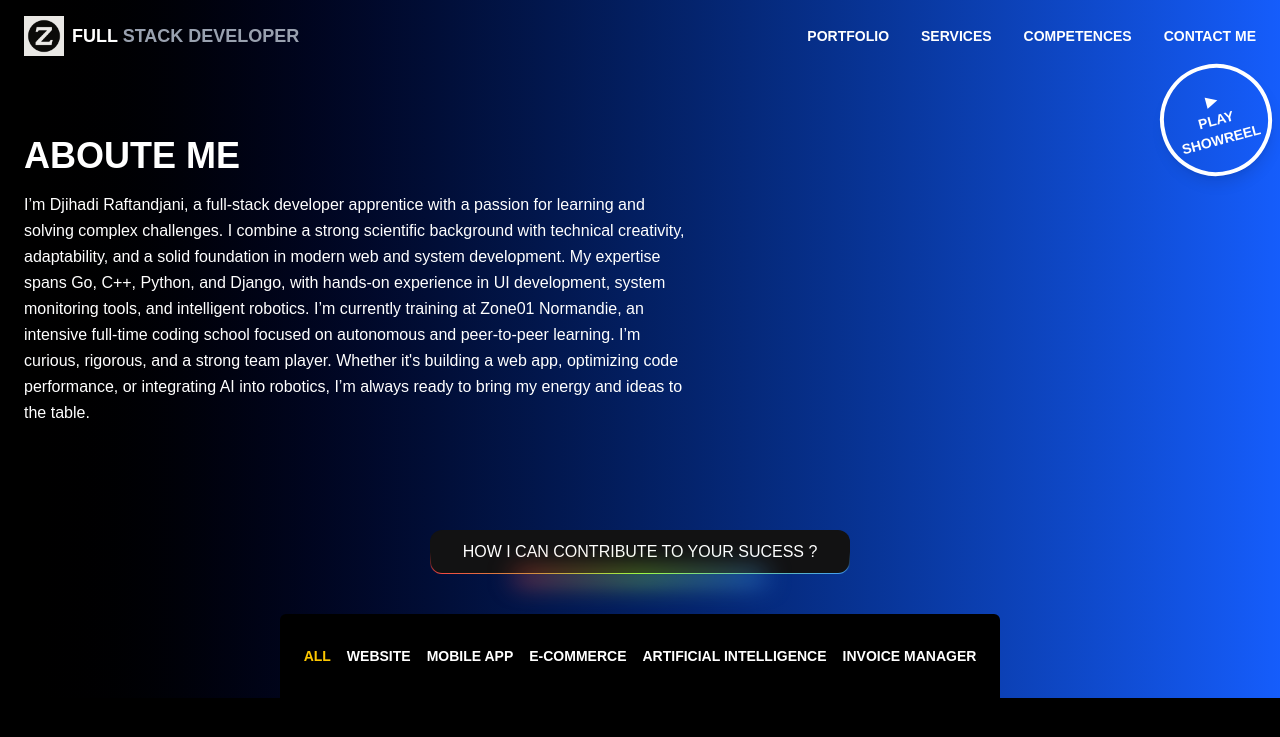
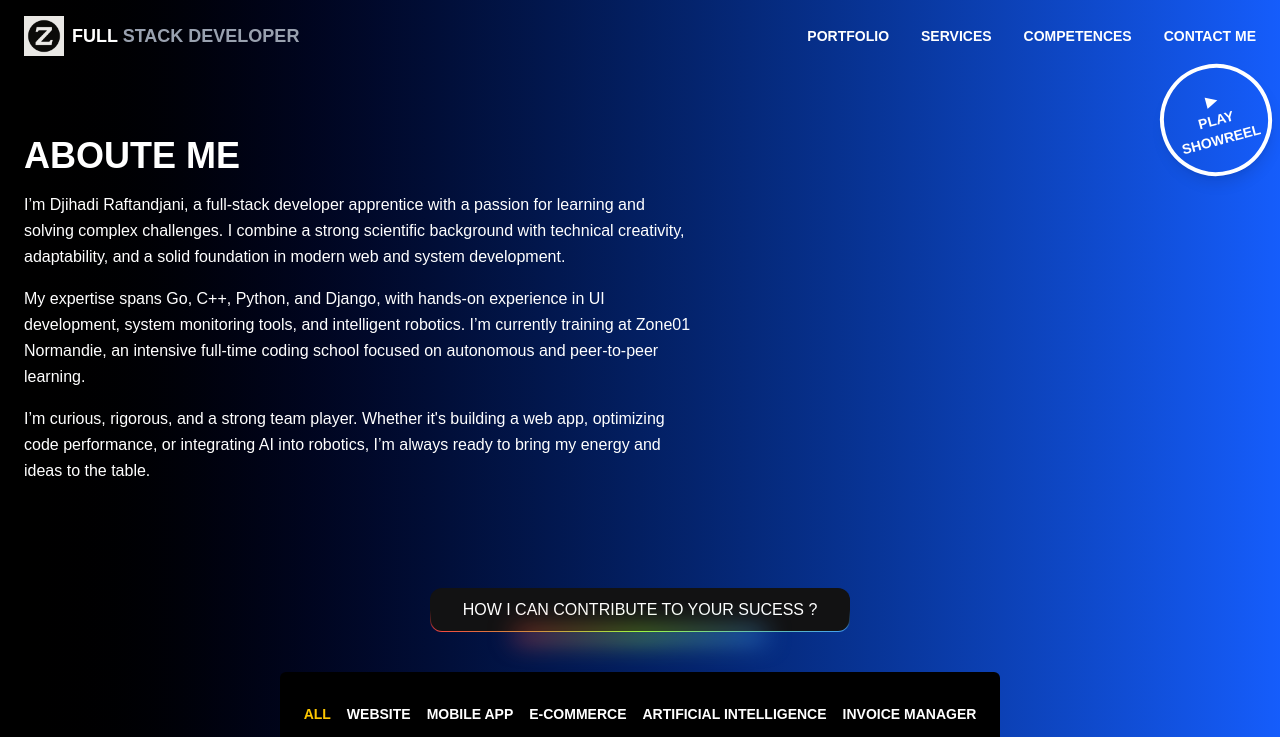
Before and after one commit to Zanakan12/NextPortfolio, a Next.js app: page / in a window 1280 px wide. Shown: the top 737 px of the page. Built offline with nearby package versions, Linux system fonts and the light colour scheme; grey boxes are pictures that could not be loaded.

Commit message:
try fix build probs

```diff
--- a/src/components/Footer.tsx
+++ b/src/components/Footer.tsx
@@ -4,12 +4,12 @@ export default function Footer() {
             {/* Section 1 - Email & flèche */}
             <div className="flex flex-col md:flex-row justify-between items-start md:items-center gap-8 mb-12">
                 <div className="text-2xl font-semibold">
-                    zanakan12maniac@proton.me <span className="text-xl">↘</span>
+                    {"zanakan12maniac@proton.me"} <span className="text-xl">↘</span>
                 </div>
 
                 <div className="flex flex-col sm:flex-row gap-8">
                     <div>
-                        🇫🇷<br />ZONE 01 ROUEN<br />
+                        🇫🇷<br />{"ZONE 01 ROUEN"}<br />
                     </div>
                 </div>
             </div>
@@ -21,8 +21,8 @@ export default function Footer() {
                 </p>
 
                 <div className="flex gap-4 text-xs">
-                    <a href="#">Privacy Policy</a>
-                    <a href="#">Terms And Conditions</a>
+                    <a href="#">{"Privacy Policy"}</a>
+                    <a href="#">{"Terms And Conditions"}</a>
                 </div>
 
                 <a href="#" className="flex items-center gap-1 text-xs">
--- a/src/components/Header.tsx
+++ b/src/components/Header.tsx
@@ -9,7 +9,7 @@ export default function Header() {
             <div className="flex items-center gap-2 z-10">
                 <Image src="/logo.png" alt="Yellow Panther" width={40} height={40} />
                 <h1 className="text-white font-bold text-lg">
-                    FULL <span className="text-gray-400">STACK DEVELOPER</span>
+                    {"FULL"} <span className="text-gray-400">{"STACK DEVELOPER"}</span>
                 </h1>
             </div>
 
--- a/src/components/HeroSection.tsx
+++ b/src/components/HeroSection.tsx
@@ -4,20 +4,18 @@ export default function HeroSection() {
       {/* Titre + description */}
       <div className="max-w-2xl">
         <h2 className="text-4xl font-extrabold mb-4">ABOUTE ME</h2>
-        <p className="text-md leading-relaxed">
-          I’m Djihadi Raftandjani, a full-stack developer apprentice with a passion for learning and solving complex challenges. I combine a strong scientific background with technical creativity, adaptability, and a solid foundation in modern web and system development.
-
-          My expertise spans Go, C++, Python, and Django, with hands-on experience in UI development, system monitoring tools, and intelligent robotics. I’m currently training at Zone01 Normandie, an intensive full-time coding school focused on autonomous and peer-to-peer learning.
-
-          I’m curious, rigorous, and a strong team player. Whether it's building a web app, optimizing code performance, or integrating AI into robotics, I’m always ready to bring my energy and ideas to the table.
-        </p>
+        <div className="text-md leading-relaxed flex-col gap-4 flex">
+         <p> {"I’m Djihadi Raftandjani, a full-stack developer apprentice with a passion for learning and solving complex challenges. I combine a strong scientific background with technical creativity, adaptability, and a solid foundation in modern web and system development."}</p>
+         <p>{"My expertise spans Go, C++, Python, and Django, with hands-on experience in UI development, system monitoring tools, and intelligent robotics. I’m currently training at Zone01 Normandie, an intensive full-time coding school focused on autonomous and peer-to-peer learning."}</p>
+         <p> {"I’m curious, rigorous, and a strong team player. Whether it's building a web app, optimizing code performance, or integrating AI into robotics, I’m always ready to bring my energy and ideas to the table."}</p>
+        </div>
       </div>
 
       {/* Bouton circulaire "PLAY SHOWREEL" */}
       <div className="absolute right-2 top-12 transform -translate-y-1/2">
         <div className="w-28 h-28 rounded-full border-4 border-white flex items-center justify-center text-center text-sm rotate-[-15deg] hover:scale-105 transition-all cursor-pointer shadow-lg">
           <div className="text-white font-bold">
-            ▶<br />PLAY<br />SHOWREEL
+            ▶<br />{"PLAY"}<br />{"SHOWREEL"}
           </div>
         </div>
       </div>
```
Also changed, not shown: src/pages/portfolio.tsx (deleted).
